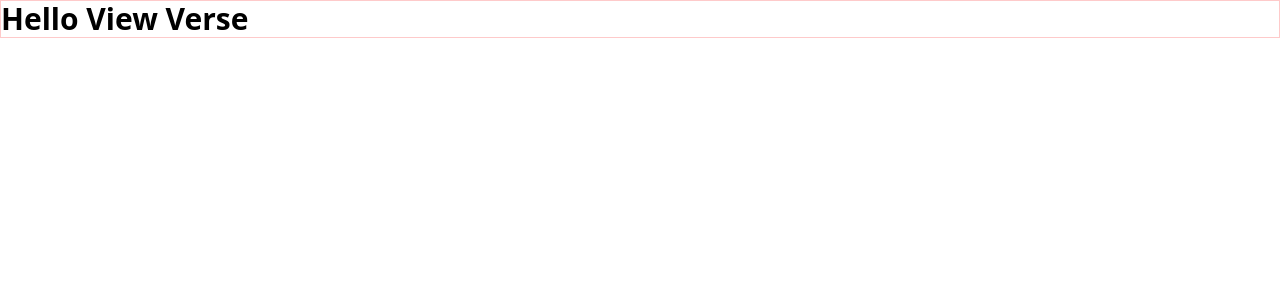
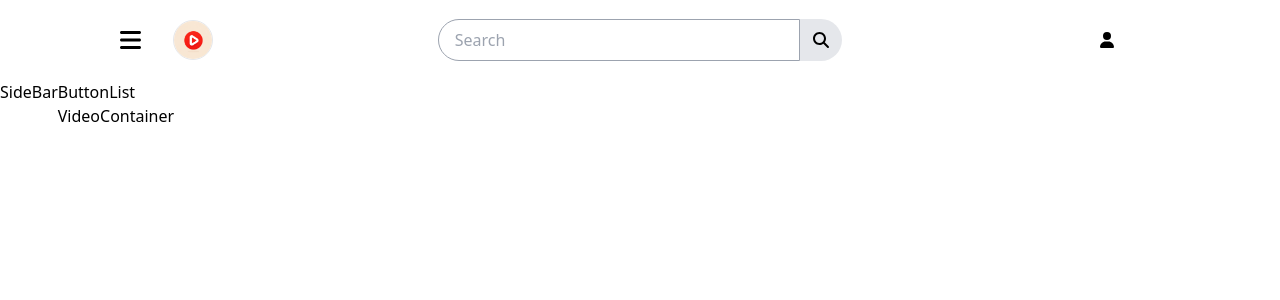
Before and after one commit to najimali/view-verse, a React (Create React App) app: page / in a window 1280 px wide. Shown: the top 300 px of the page. Built offline with nearby package versions, Linux system fonts and the light colour scheme.

Commit message:
Added Header

```diff
--- a/package.json
+++ b/package.json
@@ -3,6 +3,9 @@
   "version": "0.1.0",
   "private": true,
   "dependencies": {
+    "@fortawesome/fontawesome-svg-core": "^6.5.1",
+    "@fortawesome/free-solid-svg-icons": "^6.5.1",
+    "@fortawesome/react-fontawesome": "^0.2.0",
     "@testing-library/jest-dom": "^5.17.0",
     "@testing-library/react": "^13.4.0",
     "@testing-library/user-event": "^13.5.0",
--- a/public/index.html
+++ b/public/index.html
@@ -9,7 +9,7 @@
       name="description"
       content="Web site created using create-react-app"
     />
-    <link rel="apple-touch-icon" href="%PUBLIC_URL%/logo192.png" />
+    <link rel="apple-touch-icon" href="../src/assets/logo.png" />
     <!--
       manifest.json provides metadata used when your web app is installed on a
       user's mobile device or desktop. See https://developers.google.com/web/fundamentals/web-app-manifest/
@@ -24,7 +24,7 @@
       work correctly both with client-side routing and a non-root public URL.
       Learn how to configure a non-root public URL by running `npm run build`.
     -->
-    <title>React App</title>
+    <title>View Verse</title>
   </head>
   <body>
     <noscript>You need to enable JavaScript to run this app.</noscript>
--- a/src/App.js
+++ b/src/App.js
@@ -1,8 +1,10 @@
-
+import Body from "./components/Body";
+import Header from "./components/Header";
 function App() {
   return (
-    <div className='text-3xl font-bold border border-red-200'>
-      Hello View Verse
+    <div>
+      <Header></Header>
+      <Body></Body>
     </div>
   );
 }
--- /dev/null
+++ b/src/components/Body.js
@@ -0,0 +1,13 @@
+import MainContainer from "./MainContainer"
+import SideBar from "./SideBar"
+
+const Body = () => {
+    return (
+        <div className="flex">
+            <SideBar></SideBar>
+            <MainContainer></MainContainer>
+        </div>
+    )
+}
+
+export default Body
--- /dev/null
+++ b/src/components/ButtonList.js
@@ -0,0 +1,7 @@
+const ButtonList = () => {
+    return (
+        <div>ButtonList</div>
+    )
+}
+
+export default ButtonList
--- /dev/null
+++ b/src/components/Header.js
@@ -0,0 +1,26 @@
+import { FontAwesomeIcon } from '@fortawesome/react-fontawesome';
+import { faBars, faSearch, faUser } from '@fortawesome/free-solid-svg-icons';
+import logo from "../assets/logo.png"
+const Header = () => {
+    return (
+        <div className='flex justify-between items-center h-20 py-10 px-20 shadow-gray-200'>
+            <div className='flex items-center w-2/12 p-2'>
+                <FontAwesomeIcon className='mx-8 h-6' icon={faBars} />
+                <img alt ="logo" className='h-15 w-10 border rounded-full object-contain' src={logo} />
+            </div>
+            <div className='flex justify-center items-center w-6/12 p-2'>
+                <input
+                    type='text'
+                    className='w-8/12 border border-gray-400 outline-none rounded-l-full py-2 px-4 focus:border-gray-500 focus:ring-1 focus:ring-offset-gray-300'
+                    placeholder='Search'
+                ></input>
+                <FontAwesomeIcon className='rounded-r-3xl bg-gray-200 p-[13px]' icon={faSearch}></FontAwesomeIcon>
+            </div>
+            <div className='flex justify-center w-2/12'>
+                <FontAwesomeIcon icon={faUser}></FontAwesomeIcon>
+            </div>
+        </div>
+    )
+}
+
+export default Header
--- /dev/null
+++ b/src/components/MainContainer.js
@@ -0,0 +1,13 @@
+import ButtonList from "./ButtonList"
+import VideoContainer from "./VideoContainer"
+
+const MainContainer = () => {
+    return (
+        <div>
+            <ButtonList></ButtonList>
+            <VideoContainer></VideoContainer>
+        </div>
+    )
+}
+
+export default MainContainer
--- /dev/null
+++ b/src/components/SideBar.js
@@ -0,0 +1,7 @@
+const SideBar = () => {
+    return (
+        <div>SideBar</div>
+    )
+}
+
+export default SideBar
--- /dev/null
+++ b/src/components/VideoContainer.js
@@ -0,0 +1,7 @@
+const VideoContainer = () => {
+    return (
+        <div>VideoContainer</div>
+    )
+}
+
+export default VideoContainer
```
Also changed, not shown: src/assets/logo.png (added), 1 other file (tests, documents, lock files or other folders).
